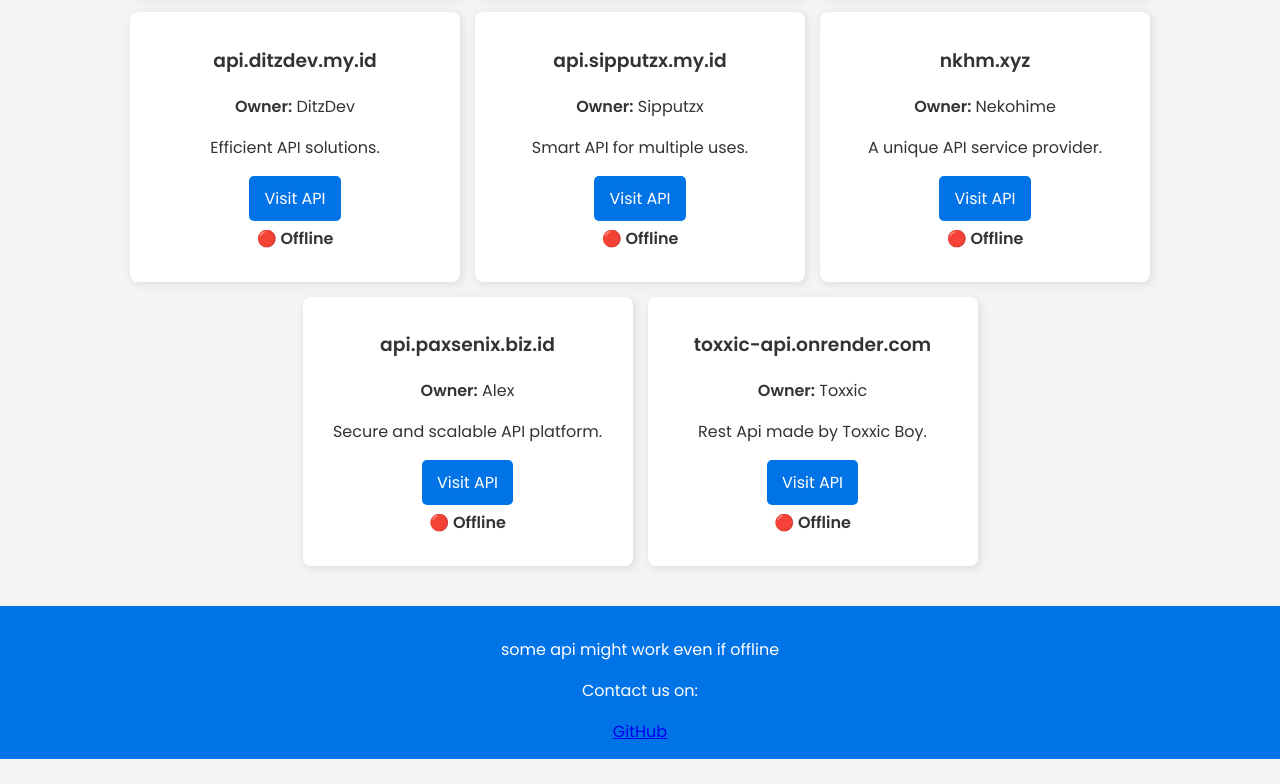
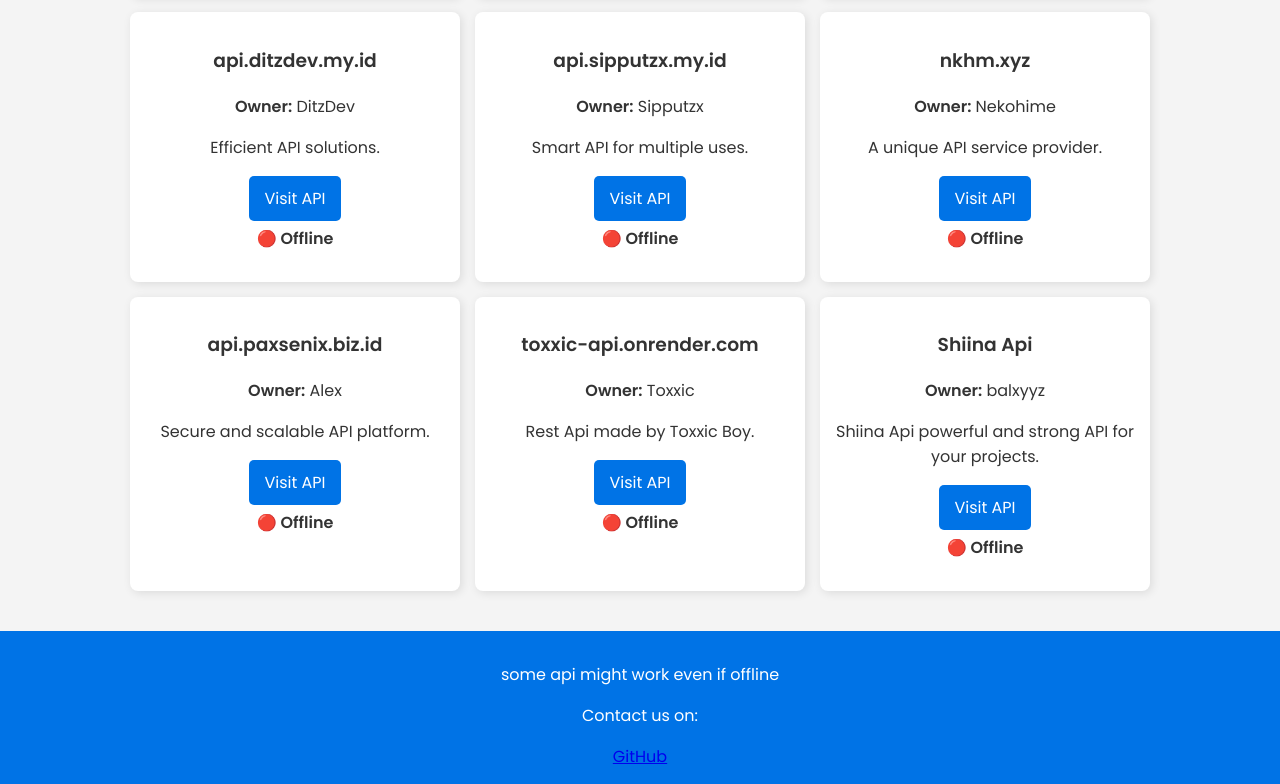
Before and after one commit to Lazack28/All-Api, a plain HTML site: page index.html in a window 1280 px wide. Shown: the part 982-1766 px from the top of the page. Before the commit the page ends 1741 px from the top, so only its background shows below. Drawn offline with Linux system fonts and the light colour scheme; no server answers.

Commit message:
Update index.html

```diff
--- a/index.html
+++ b/index.html
@@ -128,7 +128,8 @@
             { owner: "Sipputzx", name: "api.sipputzx.my.id", link: "https://api.sipputzx.my.id", description: "Smart API for multiple uses." },
             { owner: "Nekohime", name: "nkhm.xyz", link: "https://nkhm.xyz", description: "A unique API service provider." },
             { owner: "Alex", name: "api.paxsenix.biz.id", link: "https://api.paxsenix.biz.id", description: "Secure and scalable API platform." },
-            { owner: "Toxxic", name: "toxxic-api.onrender.com", link: "https://toxxic-api.onrender.com", description: "Rest Api made by Toxxic Boy." }
+            { owner: "Toxxic", name: "toxxic-api.onrender.com", link: "https://toxxic-api.onrender.com", description: "Rest Api made by Toxxic Boy." },
+            { owner: "balxyyz", name: "Shiina Api", link: "https://apii.ambalzz.biz.id", description: "Shiina Api powerful and strong API for your projects." }
         ];
 
         function loadAPIs() {
```
